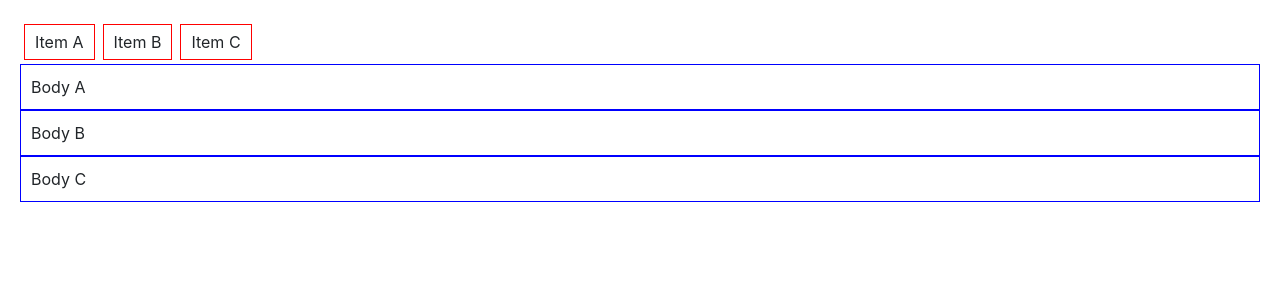
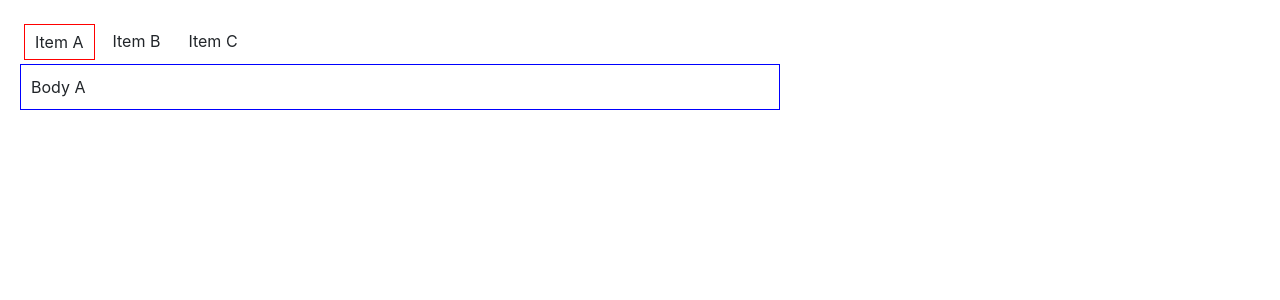
Before and after one commit to qingguatang/fe-react, a React (Create React App) app: page /tabs in a window 1280 px wide. Shown: the top 300 px of the page. Built offline with nearby package versions, Linux system fonts and the light colour scheme.

Commit message:
tab功能

```diff
--- a/src/App.js
+++ b/src/App.js
@@ -6,7 +6,7 @@ import './App.scss';
 
 const App = () => (
   <Router>
-    <div>
+    <div className="app">
       <Route path="/updown" component={SortList} />
       <Route path="/tabs" component={MyTabs} />
     </div>
--- a/src/App.scss
+++ b/src/App.scss
@@ -1,3 +1,4 @@
 body {
+  max-width: 800px;
   padding: 20px;
 }
--- a/src/pages/MyTabs/index.js
+++ b/src/pages/MyTabs/index.js
@@ -5,21 +5,39 @@ class MyTab extends React.Component {
   constructor(props) {
     super(props);
     this.state = {
+      index: 0
     };
   }
 
   render() {
+    var items = [
+      { title: 'Item A', body: 'Body A' },
+      { title: 'Item B', body: 'Body B' },
+      { title: 'Item C', body: 'Body C' }
+    ];
     return (
       <div className="tabs">
         <ul className="navs">
-          <li>Item A</li>
-          <li>Item B</li>
-          <li>Item C</li>
+        {
+          items.map((item, index) => (
+            <li key={index}
+              className={index === this.state.index ? 'active' : ''}
+              onClick={() => this.setState({ index: index })}
+              >
+              {item.title}
+            </li>
+          ))
+        }
         </ul>
         <div className="panes">
-          <div className="pane">Body A</div>
-          <div className="pane">Body B</div>
-          <div className="pane">Body C</div>
+        {
+          items.map((item, index) => (
+            <div key={index} className="pane"
+              style={{display: index === this.state.index ? 'block' : 'none'}}>
+              {item.body}
+            </div>
+          ))
+        }
         </div>
       </div>
     );
--- a/src/pages/MyTabs/style.scss
+++ b/src/pages/MyTabs/style.scss
@@ -10,8 +10,10 @@
     li {
       margin: 4px;
       padding: 5px 10px;
-      border: 1px solid red;
       cursor: pointer;
+      &.active {
+        border: 1px solid red;
+      }
     }
   }
 
```
